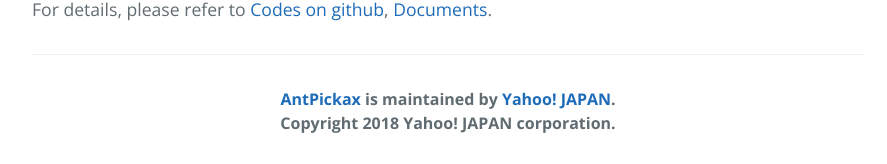
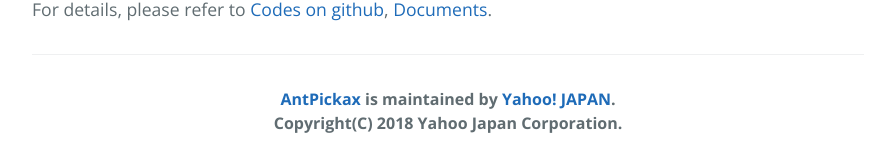
Before and after one commit to yahoojapan/AntPickax, a Jekyll site: the page built from index.md, in a window 1280 px wide and 900 px high, scrolled down 4475 px. Shown: the part 733-897 px from the top of the window, without its empty margins (192-1079 px from the left). Built offline with Jekyll 4.4.1, drawn with Linux system fonts in a browser that asks for light colours.

Commit message:
Updated copyright static string

```diff
--- a/_layouts/default.html
+++ b/_layouts/default.html
@@ -24,7 +24,7 @@
 
       <footer class="site-footer">
         <span class="site-footer-owner"><a href="{{ site.url }}{{ site.baseurl }}/">{{ site.github.repository_name }}</a> is maintained by <a href="https://www.yahoo.co.jp">Yahoo! JAPAN</a>.</span>
-        <span class="site-footer-owner">Copyright <script type="text/javascript">document.write(new Date().getFullYear());</script> Yahoo! JAPAN corporation.</span>
+        <span class="site-footer-owner">Copyright(C) <script type="text/javascript">document.write(new Date().getFullYear());</script> Yahoo Japan Corporation.</span>
       </footer>
     </section>
   </body>
```
